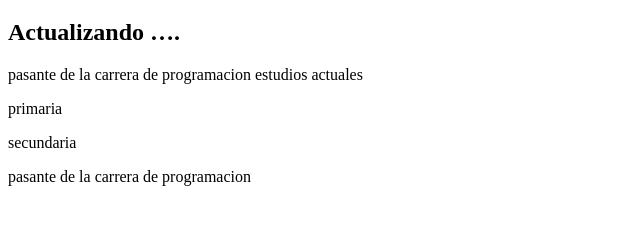
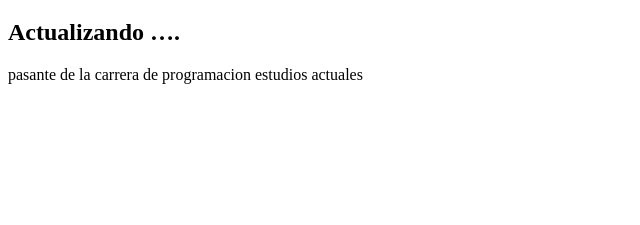
Before and after one commit to jonatansedaces/jonatansedaces.github.io, a plain HTML site: page index.html in a window 1280 px wide. Shown: the part 61-286 px from the top of the page, without its empty margins (0-640 px from the left). Drawn offline with Linux system fonts and the light colour scheme.

Commit message:
index.html

```diff
--- a/index.html
+++ b/index.html
@@ -10,9 +10,7 @@
     <h1>  CV Jonatan Sedaces </h1>
     <h2> Actualizando …. </h2>
     <p aling="center"> pasante de la carrera de programacion estudios actuales </p>
-    <p aling="center">primaria</p>
-    <p aling="center">secundaria</p>
-    <p aling="center">pasante de la carrera de programacion</p>
+
 
 </body>
 </html>
```
